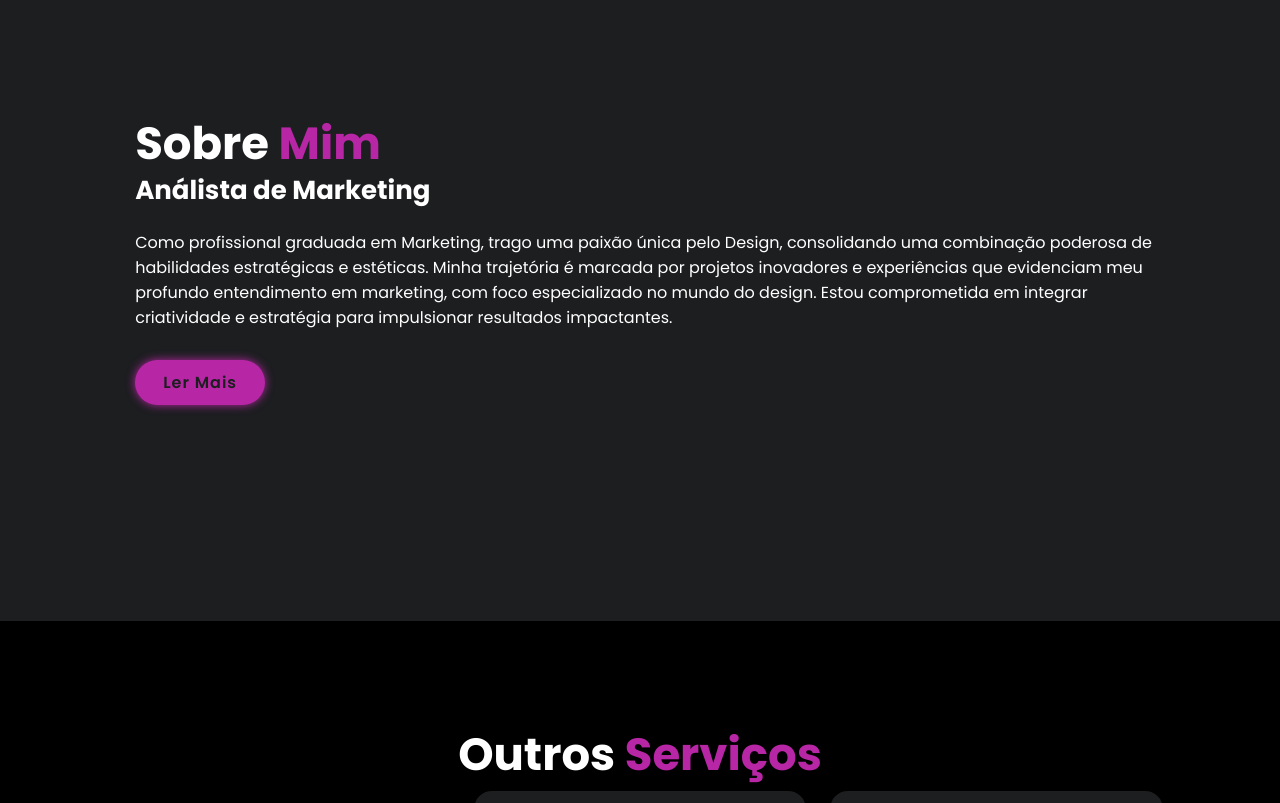
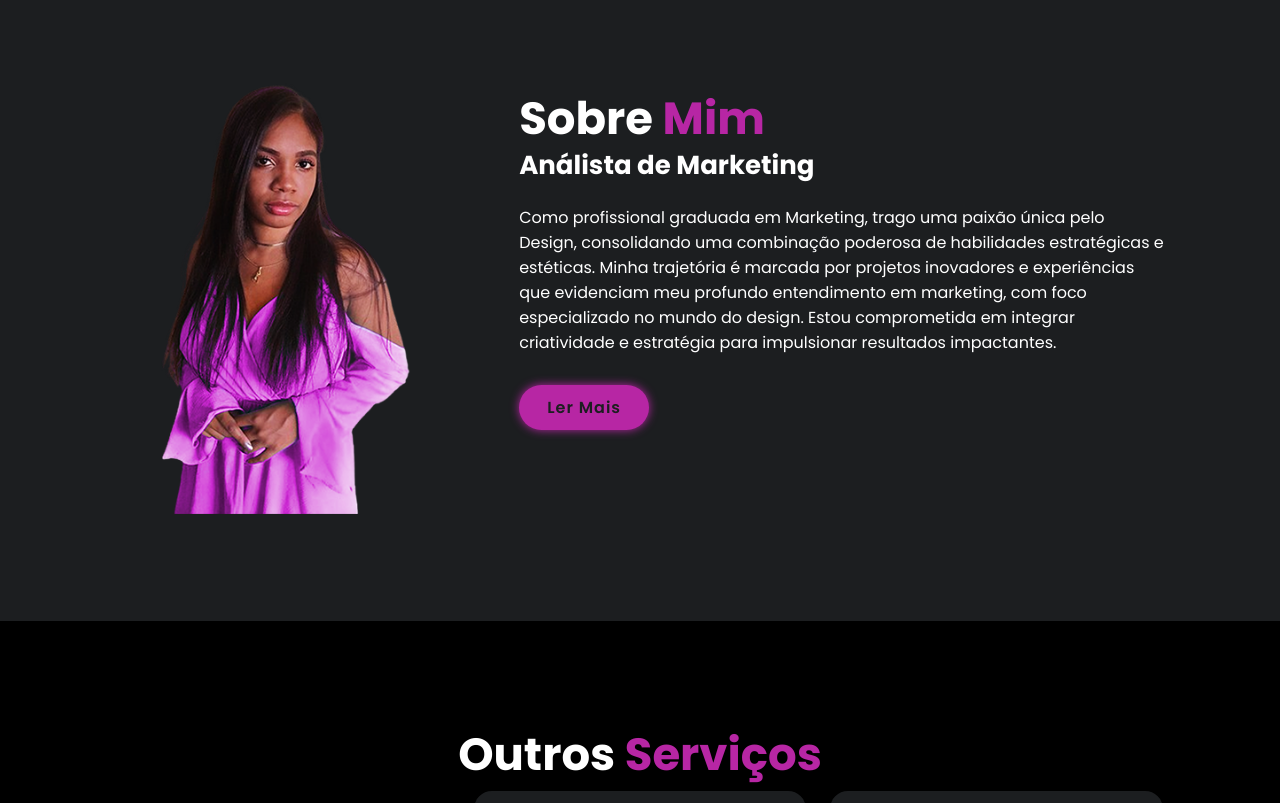
Before and after one commit to Larissaramos09/PortfolioLarissa, a plain HTML site: page index.html in a window 1280 px wide. Shown: the part 979-1782 px from the top of the page. Drawn offline with nearby package versions, Linux system fonts and the light colour scheme.

Commit message:
Update index.html

```diff
--- a/index.html
+++ b/index.html
@@ -58,7 +58,7 @@
     <!-- about section design -->
     <section class="about" id="Sobre">
         <div class="about-img">
-            <img src="images/LarissaRamos" alt="">
+            <img src="images/LarissaRamos.png" alt="">
         </div>
 
         <div class="about-content">
```
